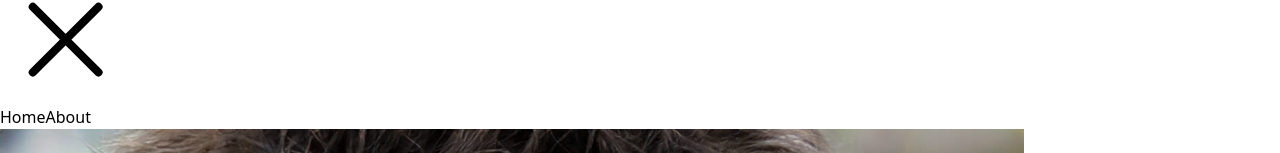
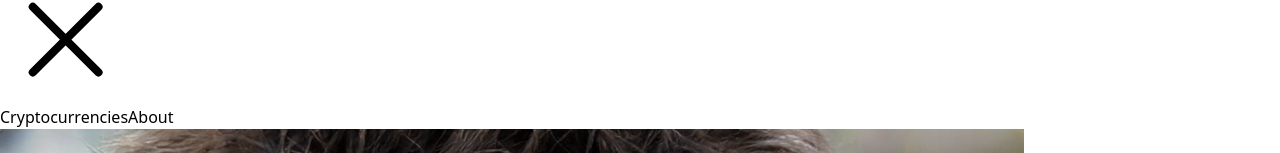
Before and after one commit to eduardo-nedel/crypto-dashboard-vue, a Vue app: page / in a window 1280 px wide. Both pictures are taken after a click on the button "Open main menu". Shown: the part 1616-1769 px from the top of the page. Built offline with nearby package versions, Linux system fonts and the light colour scheme.

Commit message:
improved menu route detection

```diff
--- a/src/templates/AuthenticatedTemplate.vue
+++ b/src/templates/AuthenticatedTemplate.vue
@@ -9,7 +9,17 @@
             </div>
             <div class="hidden md:block">
               <div class="ml-10 flex items-baseline space-x-4">
-                <a v-for="item in navigation" :key="item.name" :class="[item.current ? 'bg-gray-900 text-white' : 'text-gray-300 hover:bg-gray-700 hover:text-white', 'rounded-md px-3 py-2 text-sm font-medium']" :aria-current="item.current ? 'page' : undefined">{{ item.name }}</a>
+                <a
+                  v-for="item in navigation" :key="item.name"
+                  :class="[
+                    item.routeName === route.name ? 'bg-gray-900 text-white' : 'text-gray-300 hover:bg-gray-700 hover:text-white',
+                    'rounded-md px-3 py-2 text-sm font-medium'
+                  ]"
+                  :aria-current="item.current ? 'page' : undefined"
+                  @click="router.push({ name: item.routeName })"
+                >
+                  {{ item.name }}
+                </a>
               </div>
             </div>
           </div>
@@ -39,7 +49,18 @@
 
       <DisclosurePanel class="md:hidden">
         <div class="space-y-1 px-2 pb-3 pt-2 sm:px-3">
-          <DisclosureButton v-for="item in navigation" :key="item.name" as="a" :class="[item.current ? 'bg-gray-900 text-white' : 'text-gray-300 hover:bg-gray-700 hover:text-white', 'block rounded-md px-3 py-2 text-base font-medium']" :aria-current="item.current ? 'page' : undefined">{{ item.name }}</DisclosureButton>
+          <DisclosureButton
+            v-for="item in navigation"
+            :key="item.name"
+            :class="[
+              item.routeName === route.name ? 'bg-gray-900 text-white' : 'text-gray-300 hover:bg-gray-700 hover:text-white',
+              'block rounded-md px-3 py-2 text-base font-medium'
+            ]"
+            :aria-current="item.current ? 'page' : undefined"
+            @click="router.push({ name: item.routeName })"
+          >
+            {{ item.name }}
+          </DisclosureButton>
         </div>
         <div class="border-t border-gray-700 pb-3 pt-4">
           <div class="flex items-center px-5">
@@ -69,10 +90,13 @@
 </template>
 
 <script setup>
+  import { useRoute, useRouter } from 'vue-router';
+
   import { Disclosure, DisclosureButton, DisclosurePanel } from '@headlessui/vue'
   import { Bars3Icon, XMarkIcon } from '@heroicons/vue/24/outline'
-  import logo from '../assets/images/logo.png'
-  import randomPersonImage from '../assets/images/randomperson.png'
+
+  import logo from '@/assets/images/logo.png'
+  import randomPersonImage from '@/assets/images/randomperson.png'
 
   defineProps({
     title: {
@@ -82,6 +106,9 @@
     },
   })
 
+  const router = useRouter()
+  const route = useRoute()
+
   // constant example data
   const user = {
     name: 'Jordan Guest',
@@ -90,8 +117,8 @@
   }
 
   const navigation = [
-    { name: 'Home', current: true },
-    { name: 'About', current: false },
+    { name: 'Cryptocurrencies', routeName: 'cryptoList' },
+    { name: 'About', routeName: '' },
   ]
 
   const open = false
```
